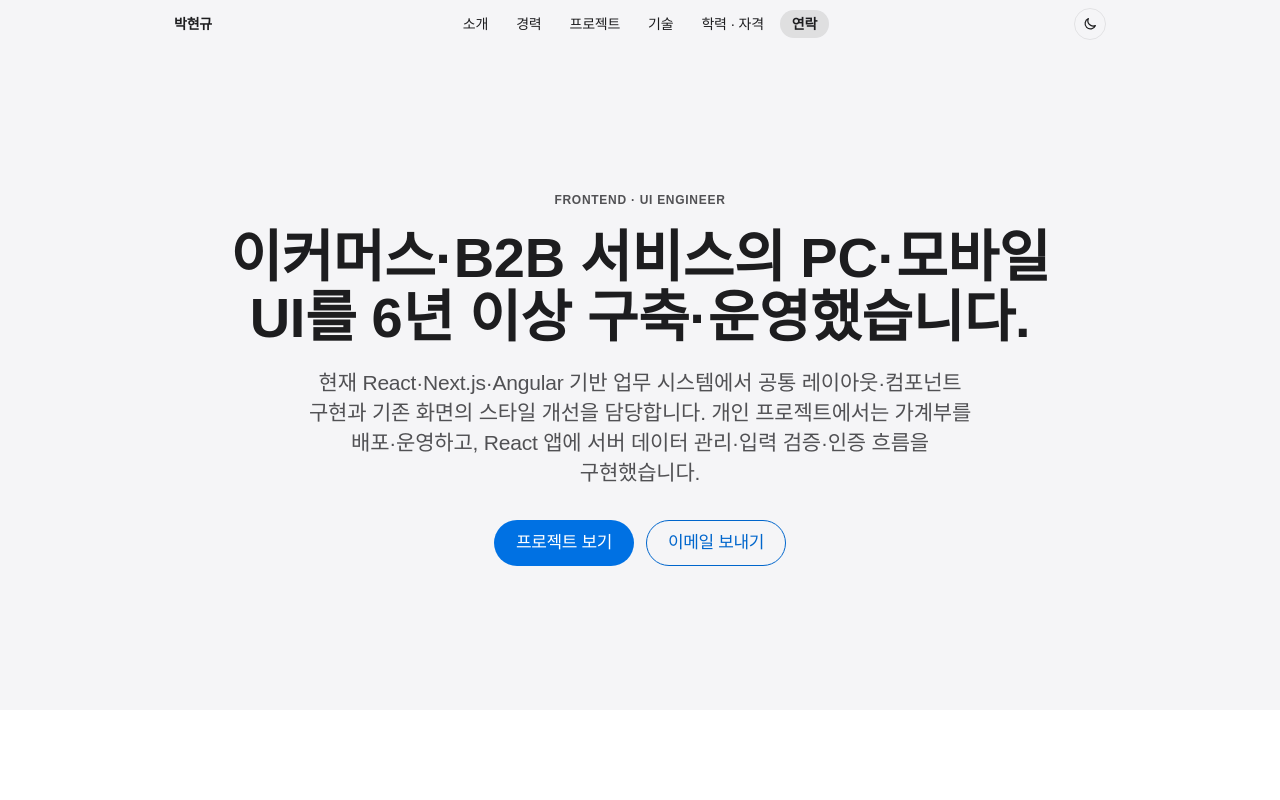
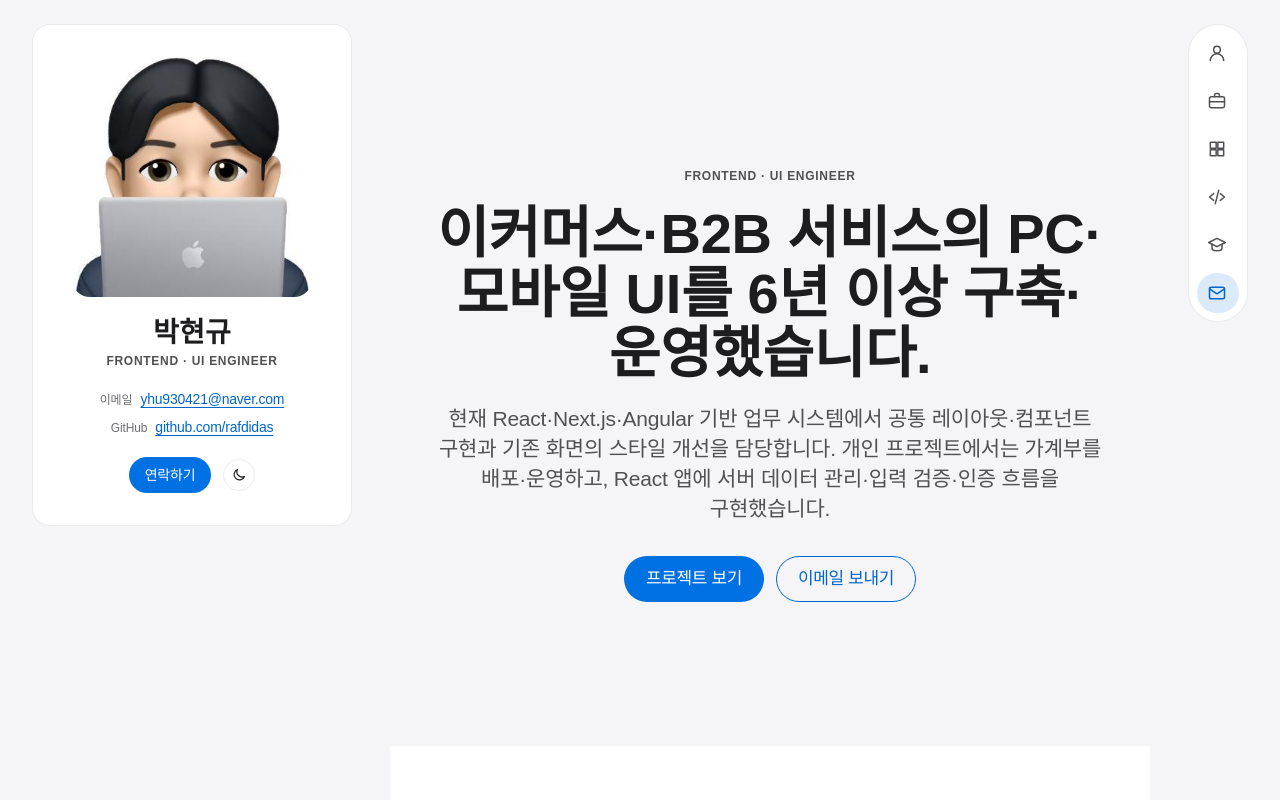
Before and after one commit to Rafdidas/about_me, a Next.js app: page / in a window 1280 px wide. Shown: the top 800 px of the page. Built offline with nearby package versions, Linux system fonts and the light colour scheme; a web font is replaced by a local one.

Commit message:
feat: 왼쪽 프로필 카드·오른쪽 아이콘 레일·모바일 상단 바로 구성한 3단 셸과 연락 섹션 추가

```diff
--- a/src/app/not-found.tsx
+++ b/src/app/not-found.tsx
@@ -9,7 +9,7 @@ export const metadata: Metadata = { title: uiCopy.notFoundTitle };
 
 export default function NotFound() {
   return (
-    <SiteShell spy={false}>
+    <SiteShell spy={false} contact={false}>
       <Band tone="canvas" labelledBy="not-found-title" spacious>
         <div className={styles.content}>
           <h1 id="not-found-title" className={styles.title}>
--- /dev/null
+++ b/src/components/ContactSection/ContactSection.tsx
@@ -0,0 +1,22 @@
+import { Section } from "@/components/Section/Section";
+import { SectionHeader } from "@/components/SectionHeader/SectionHeader";
+import { TextLink } from "@/components/TextLink/TextLink";
+import { profile } from "@/data/profile";
+import { sectionHeadings } from "@/data/site";
+import styles from "./ContactSection.module.scss";
+
+export function ContactSection({ id }: { id: string }) {
+  const headingId = `${id}-title`;
+
+  return (
+    <Section id={id} labelledBy={headingId}>
+      <SectionHeader headingId={headingId} icon="contact" heading={sectionHeadings.contact} />
+      <a className={styles.email} href={`mailto:${profile.email}`}>
+        {profile.email}
+      </a>
+      <p className={styles.github}>
+        <TextLink href={profile.github}>{profile.github.replace("https://", "")}</TextLink>
+      </p>
+    </Section>
+  );
+}
--- a/src/components/MobileMenu/MobileMenu.module.scss
+++ b/src/components/MobileMenu/MobileMenu.module.scss
@@ -1,7 +1,7 @@
 @use "../../styles/mixins" as *;
 
 .root {
-  @include up(md) {
+  @include up(lg) {
     display: none;
   }
 }
--- /dev/null
+++ b/src/components/ProfileCard/ProfileCard.module.scss
@@ -0,0 +1,70 @@
+@use "../../styles/mixins" as *;
+
+.card {
+  display: grid;
+  justify-items: center;
+  gap: var(--space-5);
+  margin-block: var(--space-6);
+  padding: var(--space-8) var(--space-6);
+  border: 1px solid var(--band-border);
+  border-radius: var(--radius-tile);
+  background: var(--band-tile);
+  color: var(--band-fg);
+  text-align: center;
+
+  @include up(lg) {
+    position: sticky;
+    top: var(--space-6);
+    max-height: calc(100dvh - var(--space-12));
+    margin-block: 0;
+    overflow-y: auto;
+  }
+}
+
+.avatar {
+  width: var(--avatar-size);
+  aspect-ratio: 1 / 1;
+  overflow: hidden;
+  border-radius: var(--radius-tile);
+  background: var(--band-bg);
+
+  img {
+    width: 100%;
+    height: 100%;
+    object-fit: cover;
+  }
+}
+
+.identity {
+  display: grid;
+  gap: var(--space-1);
+}
+
+.name {
+  @include text(tile);
+}
+
+.role {
+  color: var(--band-sub);
+  @include text(overline);
+}
+
+.contacts {
+  justify-content: center;
+}
+
+.actions {
+  display: flex;
+  align-items: center;
+  justify-content: center;
+  gap: var(--space-3);
+}
+
+// 1024px 미만에서는 상단 바의 토글을 쓴다(같은 토글이 동시에 노출되지 않게).
+.toggleSlot {
+  display: none;
+
+  @include up(lg) {
+    display: inline-flex;
+  }
+}
--- /dev/null
+++ b/src/components/ProfileCard/ProfileCard.tsx
@@ -0,0 +1,37 @@
+import Image from "next/image";
+import { ContactLinks } from "@/components/ContactLinks/ContactLinks";
+import { PillButton } from "@/components/PillButton/PillButton";
+import { ThemeToggle } from "@/components/ThemeToggle/ThemeToggle";
+import { profile } from "@/data/profile";
+import { uiCopy } from "@/data/site";
+import styles from "./ProfileCard.module.scss";
+
+export function ProfileCard() {
+  return (
+    <aside className={styles.card} aria-label={uiCopy.profileLabel}>
+      <div className={styles.avatar}>
+        <Image
+          src="/profile/avatar.png"
+          alt={uiCopy.avatarAlt}
+          width={315}
+          height={315}
+          sizes="(min-width: 1024px) 240px, 160px"
+          priority
+        />
+      </div>
+      <div className={styles.identity}>
+        <p className={styles.name}>{profile.name}</p>
+        <p className={styles.role}>{profile.role}</p>
+      </div>
+      <ContactLinks className={styles.contacts} />
+      <div className={styles.actions}>
+        <PillButton href={`mailto:${profile.email}`} size="compact">
+          {uiCopy.contactCta}
+        </PillButton>
+        <span className={styles.toggleSlot}>
+          <ThemeToggle />
+        </span>
+      </div>
+    </aside>
+  );
+}
--- a/src/components/SiteNav/SiteNav.module.scss
+++ b/src/components/SiteNav/SiteNav.module.scss
@@ -1,12 +1,12 @@
 @use "../../styles/mixins" as *;
 
-.header {
+// 1024px 미만: 상단 바
+.bar {
   position: sticky;
   top: 0;
   z-index: 50;
   color: var(--band-fg);
 
-  // 유리 배경 레이어 (스크롤 연동 모션이 이 레이어의 opacity를 다룬다).
   &::before {
     content: "";
     position: absolute;
@@ -14,104 +14,109 @@
     z-index: -1;
     @include glass-bar;
   }
+
+  @include up(lg) {
+    display: none;
+  }
 }
 
-.bar {
-  display: grid;
-  grid-template-columns: 1fr auto 1fr;
+.barInner {
+  display: flex;
   align-items: center;
+  justify-content: space-between;
   height: var(--nav-height);
-  max-width: var(--band-max);
-  margin-inline: auto;
   padding-inline: var(--space-5);
 
   @include up(md) {
-    padding-inline: var(--space-6);
+    padding-inline: var(--space-8);
   }
 }
 
 .brand {
-  justify-self: start;
   @include text(body-sm);
   font-weight: var(--font-weight-semibold);
 }
 
-.nav {
+.actions {
+  display: flex;
+  align-items: center;
+  gap: var(--space-2);
+}
+
+// 1024px 이상: 오른쪽 아이콘 레일
+.rail {
   display: none;
 
-  @include up(md) {
+  @include up(lg) {
+    position: sticky;
+    top: var(--space-6);
     display: block;
-    justify-self: center;
   }
 }
 
-.listWrap {
+.railWrap {
   position: relative;
+  padding: var(--space-2);
+  border: 1px solid var(--band-border);
+  border-radius: var(--radius-pill);
+  background: var(--band-tile);
 }
 
-.list {
-  display: flex;
-  gap: var(--space-1);
+.railList {
+  display: grid;
+  gap: var(--space-2);
 }
 
-.activePill,
-.hoverPill {
+.activePill {
   position: absolute;
   top: 0;
-  left: 0;
+  right: var(--space-2);
+  left: var(--space-2);
   z-index: 0;
-  height: 100%;
   border-radius: var(--radius-pill);
+  background: color-mix(in srgb, var(--band-link) 14%, transparent);
   pointer-events: none;
 }
 
-.activePill {
-  background: color-mix(in srgb, var(--band-fg) 10%, transparent);
-}
-
-.hoverPill {
-  background: color-mix(in srgb, var(--band-fg) 6%, transparent);
-}
-
-.link {
+.railLink {
   position: relative;
   z-index: 1;
-  display: block;
-  padding: var(--space-1) var(--space-3);
+  display: grid;
+  place-items: center;
+  width: var(--space-10);
+  height: var(--space-10);
   border-radius: var(--radius-pill);
-  color: var(--band-fg);
-  @include text(body-sm);
+  color: var(--band-sub);
   transition: color var(--duration-fast) var(--ease-out);
 
+  &:hover,
   &[aria-current="location"] {
-    font-weight: var(--font-weight-semibold);
+    color: var(--band-link);
   }
 }
 
-.actions {
-  display: flex;
-  grid-column: 3;
-  align-items: center;
-  justify-self: end;
-  gap: var(--space-2);
+.railIcon {
+  width: var(--space-5);
+  height: var(--space-5);
 }
 
-@keyframes nav-glass-in {
-  from {
-    opacity: 0;
-  }
-
-  to {
-    opacity: 1;
-  }
+// 섹션 이름 말풍선: hover·키보드 포커스에서 보인다. 접근 가능한 이름은 링크의 aria-label.
+.tip {
+  position: absolute;
+  top: 50%;
+  right: calc(100% + var(--space-3));
+  padding: var(--space-1) var(--space-3);
+  border-radius: var(--radius-control);
+  background: var(--band-fg);
+  color: var(--band-bg);
+  white-space: nowrap;
+  visibility: hidden;
+  pointer-events: none;
+  translate: 0 -50%;
+  @include text(caption);
 }
 
-@media (prefers-reduced-motion: no-preference) {
-  @supports (animation-timeline: view()) {
-    .header::before {
-      animation: nav-glass-in linear both;
-      animation-timeline: scroll();
-      animation-range: 0 var(--space-16);
-    }
-  }
+.railLink:hover .tip,
+.railLink:focus-visible .tip {
+  visibility: visible;
 }
--- a/src/components/SiteNav/SiteNav.tsx
+++ b/src/components/SiteNav/SiteNav.tsx
@@ -3,7 +3,8 @@
 import { LazyMotion, MotionConfig, domAnimation, useReducedMotion } from "motion/react";
 import * as m from "motion/react-m";
 import Link from "next/link";
-import { useEffect, useRef, useState, type FocusEvent, type PointerEvent } from "react";
+import { useEffect, useRef, useState } from "react";
+import { Icon, NAV_ICONS } from "@/components/Icon/Icon";
 import { MobileMenu } from "@/components/MobileMenu/MobileMenu";
 import { ThemeToggle } from "@/components/ThemeToggle/ThemeToggle";
 import { profile } from "@/data/profile";
@@ -12,27 +13,21 @@ import { navHref } from "@/lib/nav";
 import { useActiveSection } from "@/lib/useActiveSection";
 import styles from "./SiteNav.module.scss";
 
-type SiteNavProps = { items: NavItem[]; label: string; spy: boolean };
-type PillRect = { x: number; width: number };
+type SiteNavProps = { items: NavItem[]; label: string; spy: boolean; variant: "bar" | "rail" };
+type RailProps = { items: NavItem[]; label: string; spy: boolean; activeId?: string };
+type PillRect = { y: number; height: number };
 
 const SPRING = { type: "spring", stiffness: 380, damping: 32 } as const;
 
 function measure(element: Element | null | undefined): PillRect | null {
   if (!(element instanceof HTMLElement)) return null;
-  return { x: element.offsetLeft, width: element.offsetWidth };
+  return { y: element.offsetTop, height: element.offsetHeight };
 }
 
-export function SiteNav({ items, label, spy }: SiteNavProps) {
-  const activeId = useActiveSection(
-    items.map((item) => item.id),
-    spy
-  );
+function Rail({ items, label, spy, activeId }: RailProps) {
   const listRef = useRef<HTMLUListElement>(null);
   const [activeRect, setActiveRect] = useState<PillRect | null>(null);
-  const [hoverRect, setHoverRect] = useState<PillRect | null>(null);
-  const [hovering, setHovering] = useState(false);
   const reduceMotion = useReducedMotion();
-  const pillTransition = reduceMotion ? { duration: 0 } : SPRING;
 
   useEffect(() => {
     const list = listRef.current;
@@ -44,77 +39,65 @@ export function SiteNav({ items, label, spy }: SiteNavProps) {
     return () => observer.disconnect();
   }, [activeId]);
 
-  function showHover(element: HTMLElement) {
-    setHoverRect(measure(element));
-    setHovering(true);
-  }
-
-  function handlePointerEnter(event: PointerEvent<HTMLElement>) {
-    if (event.pointerType === "mouse") showHover(event.currentTarget);
-  }
-
-  function handleFocus(event: FocusEvent<HTMLElement>) {
-    if (event.currentTarget.matches(":focus-visible")) showHover(event.currentTarget);
-  }
-
-  function hideHover() {
-    setHovering(false);
-  }
-
   return (
     <LazyMotion features={domAnimation}>
       <MotionConfig reducedMotion="user">
-        <header className={styles.header}>
-          <div className={styles.bar}>
-            <Link className={styles.brand} href="/">
-              {profile.name}
-            </Link>
-            <nav className={styles.nav} aria-label={label}>
-              <div className={styles.listWrap}>
+        <nav className={styles.rail} aria-label={label}>
+          <div className={styles.railWrap}>
             {activeRect ? (
               <m.span
                 aria-hidden="true"
                 className={styles.activePill}
                 initial={false}
-                    animate={{ x: activeRect.x, width: activeRect.width }}
-                    transition={pillTransition}
+                animate={{ y: activeRect.y, height: activeRect.height }}
+                transition={reduceMotion ? { duration: 0 } : SPRING}
               />
             ) : null}
-                {hoverRect ? (
-                  <m.span
-                    aria-hidden="true"
-                    className={styles.hoverPill}
-                    initial={false}
-                    animate={{ x: hoverRect.x, width: hoverRect.width, opacity: hovering ? 1 : 0 }}
-                    transition={pillTransition}
-                  />
-                ) : null}
-                <ul ref={listRef} className={styles.list}>
+            <ul ref={listRef} className={styles.railList}>
               {items.map((item) => (
                 <li key={item.id}>
                   <Link
-                        className={styles.link}
+                    className={styles.railLink}
                     href={navHref(item.id, spy)}
+                    aria-label={item.label}
                     aria-current={item.id === activeId ? "location" : undefined}
-                        onPointerEnter={handlePointerEnter}
-                        onPointerLeave={hideHover}
-                        onFocus={handleFocus}
-                        onBlur={hideHover}
                   >
+                    <Icon name={NAV_ICONS[item.id] ?? "intro"} className={styles.railIcon} />
+                    <span className={styles.tip} aria-hidden="true">
                       {item.label}
+                    </span>
                   </Link>
                 </li>
               ))}
             </ul>
           </div>
         </nav>
+      </MotionConfig>
+    </LazyMotion>
+  );
+}
+
+export function SiteNav({ items, label, spy, variant }: SiteNavProps) {
+  const activeId = useActiveSection(
+    items.map((item) => item.id),
+    spy
+  );
+
+  if (variant === "rail") {
+    return <Rail items={items} label={label} spy={spy} activeId={activeId} />;
+  }
+
+  return (
+    <header className={styles.bar}>
+      <div className={styles.barInner}>
+        <Link className={styles.brand} href="/">
+          {profile.name}
+        </Link>
         <div className={styles.actions}>
           <ThemeToggle />
           <MobileMenu items={items} label={label} spy={spy} activeId={activeId} />
         </div>
       </div>
     </header>
-      </MotionConfig>
-    </LazyMotion>
   );
 }
--- /dev/null
+++ b/src/components/SiteShell/SiteShell.module.scss
@@ -0,0 +1,56 @@
+@use "../../styles/mixins" as *;
+
+.shell {
+  width: 100%;
+  max-width: var(--shell-max);
+  margin-inline: auto;
+  padding-inline: var(--space-5);
+
+  @include up(md) {
+    padding-inline: var(--space-8);
+  }
+
+  @include up(lg) {
+    display: grid;
+    grid-template-areas: "profile column rail";
+    grid-template-columns: var(--profile-width) minmax(0, 1fr) var(--rail-width);
+    align-items: start;
+    column-gap: var(--shell-gap);
+    padding-block: var(--space-6);
+  }
+}
+
+.profileSlot {
+  grid-area: profile;
+
+  @include up(lg) {
+    align-self: stretch;
+  }
+}
+
+.column {
+  grid-area: column;
+  min-width: 0;
+}
+
+.main {
+  max-width: var(--content-max);
+  margin-inline: auto;
+}
+
+.footer {
+  max-width: var(--content-max);
+  margin-inline: auto;
+  padding-block: var(--space-8);
+  border-top: 1px solid var(--band-border);
+  color: var(--band-mute);
+  @include text(caption);
+}
+
+.railSlot {
+  grid-area: rail;
+
+  @include up(lg) {
+    align-self: stretch;
+  }
+}
--- a/src/components/SiteShell/SiteShell.tsx
+++ b/src/components/SiteShell/SiteShell.tsx
@@ -1,16 +1,36 @@
 import type { ReactNode } from "react";
-import { SiteFooter } from "@/components/SiteFooter/SiteFooter";
+import { ContactSection } from "@/components/ContactSection/ContactSection";
+import { ProfileCard } from "@/components/ProfileCard/ProfileCard";
 import { SiteNav } from "@/components/SiteNav/SiteNav";
 import { sectionNav, uiCopy } from "@/data/site";
+import { getNavItem } from "@/lib/nav";
+import styles from "./SiteShell.module.scss";
 
-export function SiteShell({ spy, children }: { spy: boolean; children: ReactNode }) {
+type SiteShellProps = { spy: boolean; contact?: boolean; children: ReactNode };
+
+const contactNav = getNavItem(sectionNav, "contact");
+
+export function SiteShell({ spy, contact = true, children }: SiteShellProps) {
   return (
     <>
-      <SiteNav items={sectionNav} label={uiCopy.sectionNavLabel} spy={spy} />
-      <main id="main" tabIndex={-1}>
-        {children}
-      </main>
-      <SiteFooter />
+      <SiteNav variant="bar" items={sectionNav} label={uiCopy.sectionNavLabel} spy={spy} />
+      <div className={styles.shell}>
+        <div className={styles.profileSlot}>
+          <ProfileCard />
+        </div>
+        <div className={styles.column}>
+          <main id="main" tabIndex={-1} className={styles.main}>
+            {children}
+            {contact ? <ContactSection id={contactNav.id} /> : null}
+          </main>
+          <footer className={styles.footer}>
+            <p>{uiCopy.footer}</p>
+          </footer>
+        </div>
+        <div className={styles.railSlot}>
+          <SiteNav variant="rail" items={sectionNav} label={uiCopy.sectionNavLabel} spy={spy} />
+        </div>
+      </div>
     </>
   );
 }
--- a/src/styles/globals.scss
+++ b/src/styles/globals.scss
@@ -117,6 +117,10 @@ html {
   }
 
   scroll-padding-top: calc(var(--nav-height) + var(--space-4));
+
+  @include up(lg) {
+    scroll-padding-top: var(--space-6);
+  }
 }
 
 body {
```
Also changed, not shown: src/components/ContactSection/ContactSection.module.scss (added, +19 -0 lines). Lines whose indentation alone changed are shown as unchanged.
